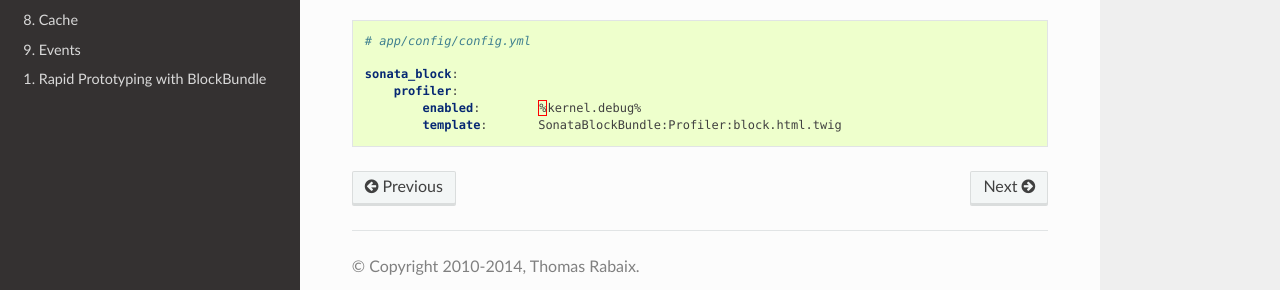
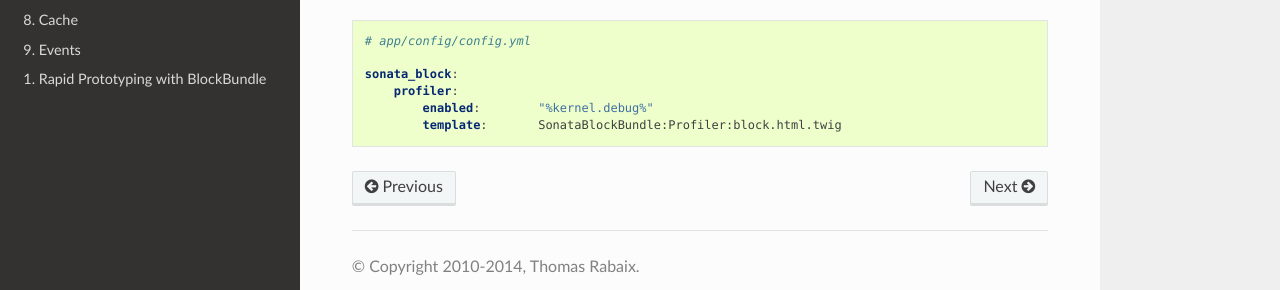
Before and after one commit to sonata-project/SonataBlockBundle, a Sphinx documentation site: the page built from Resources/doc/reference/profiler.rst, in a window 1280 px wide. Shown: the part 309-599 px from the top of the page. Built offline with Sphinx 7.4.7 and the Read the Docs theme 2.0.0, drawn with Linux system fonts in a browser that asks for light colours.

Commit message:
Fix doc generation

```diff
--- a/Resources/doc/reference/profiler.rst
+++ b/Resources/doc/reference/profiler.rst
@@ -16,5 +16,5 @@ If you want to disable the profiling or configure it, you may add one of the fol
 
     sonata_block:
         profiler:
-            enabled:        %kernel.debug%
+            enabled:        "%kernel.debug%"
             template:       SonataBlockBundle:Profiler:block.html.twig
```
